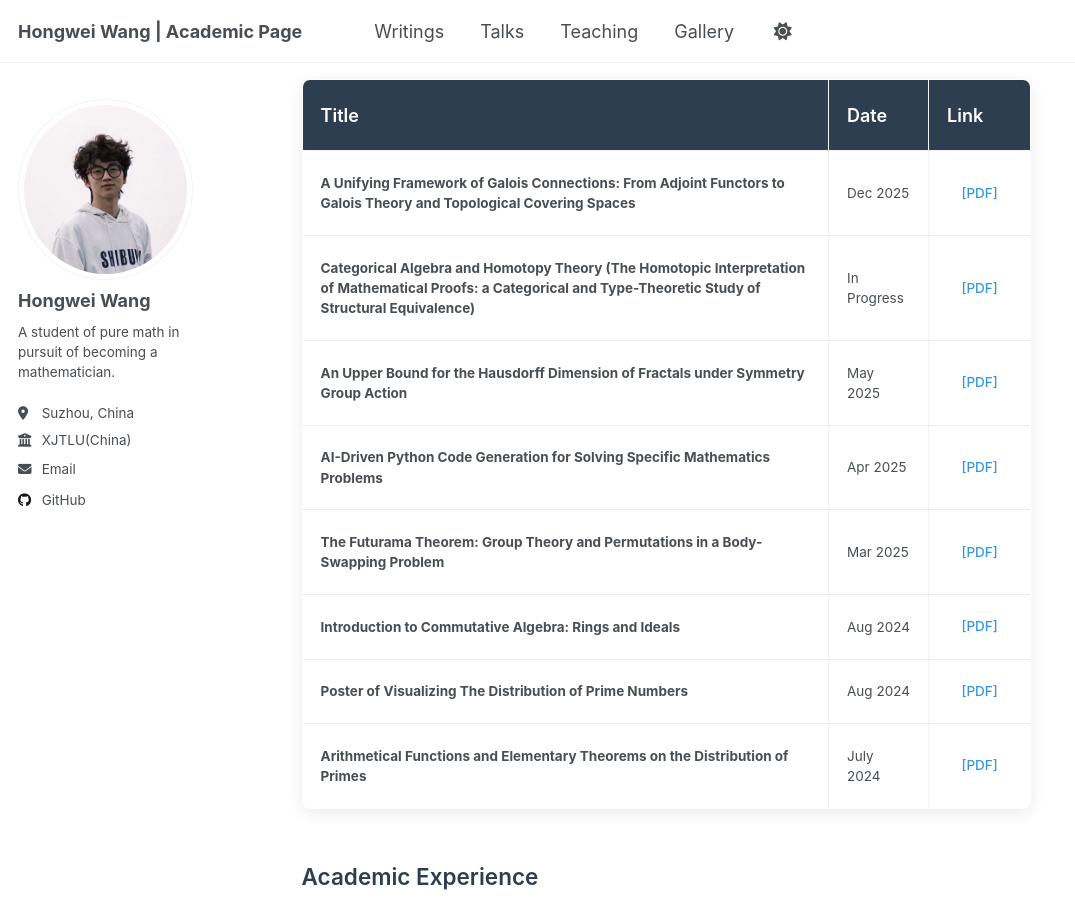
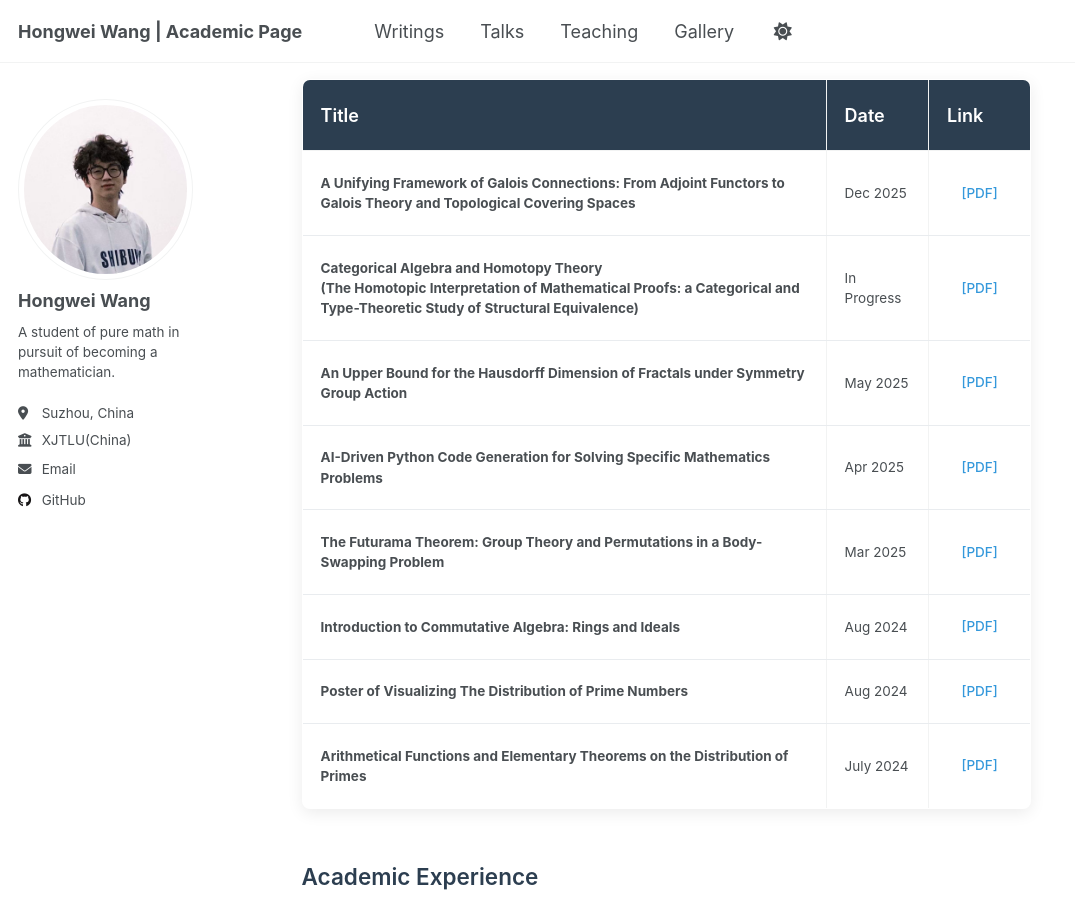
Before and after one commit to WangHongWei-AcademicPage/WangHongWei-AcademicPage.github.io, a Jekyll site: the page built from _pages/about.md, in a window 1280 px wide and 900 px high, scrolled down 1368 px. Shown: the whole window, without its empty margins (0-1075 px from the left). Built offline with Jekyll 4.4.1, drawn with Linux system fonts in a browser that asks for light colours; a script that is not in the unit is left out.

```diff
--- a/_pages/about.md
+++ b/_pages/about.md
@@ -325,7 +325,7 @@ redirect_from:
         <td><a href="../assets/Galois_Connection.pdf">[PDF]</a></td>
       </tr>
       <tr class="fade-in">
-        <td><strong>Categorical Algebra and Homotopy Theory (The Homotopic Interpretation of Mathematical Proofs: a Categorical and Type-Theoretic Study of Structural Equivalence)</strong></td>
+        <td><strong>Categorical Algebra and Homotopy Theory <br>(The Homotopic Interpretation of Mathematical Proofs: a Categorical and Type-Theoretic Study of Structural Equivalence)</strong></td>
         <td>In Progress</td>
         <td><a href="../assets/categorical_algebra_1208.pdf">[PDF]</a></td>
       </tr>
```
